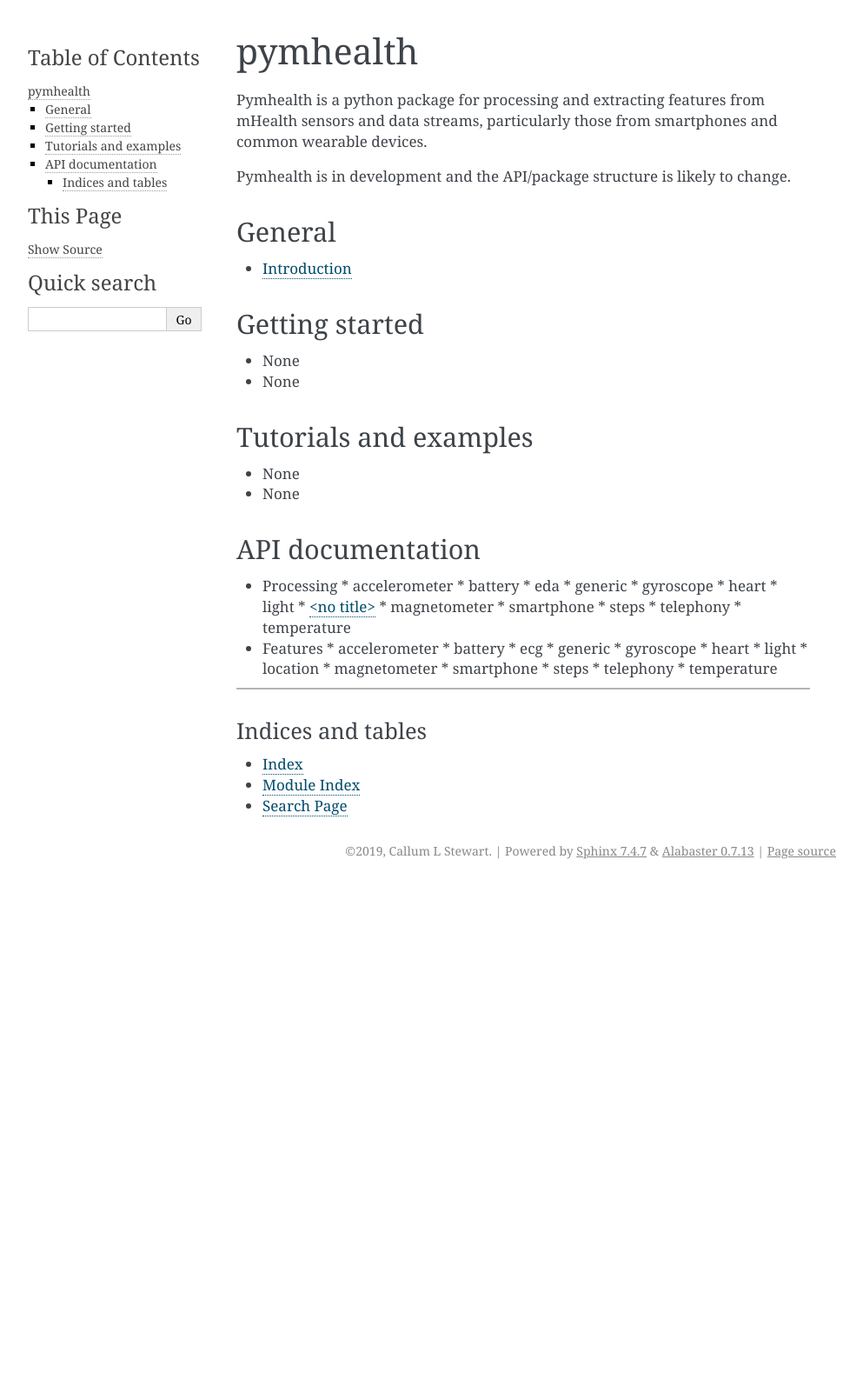
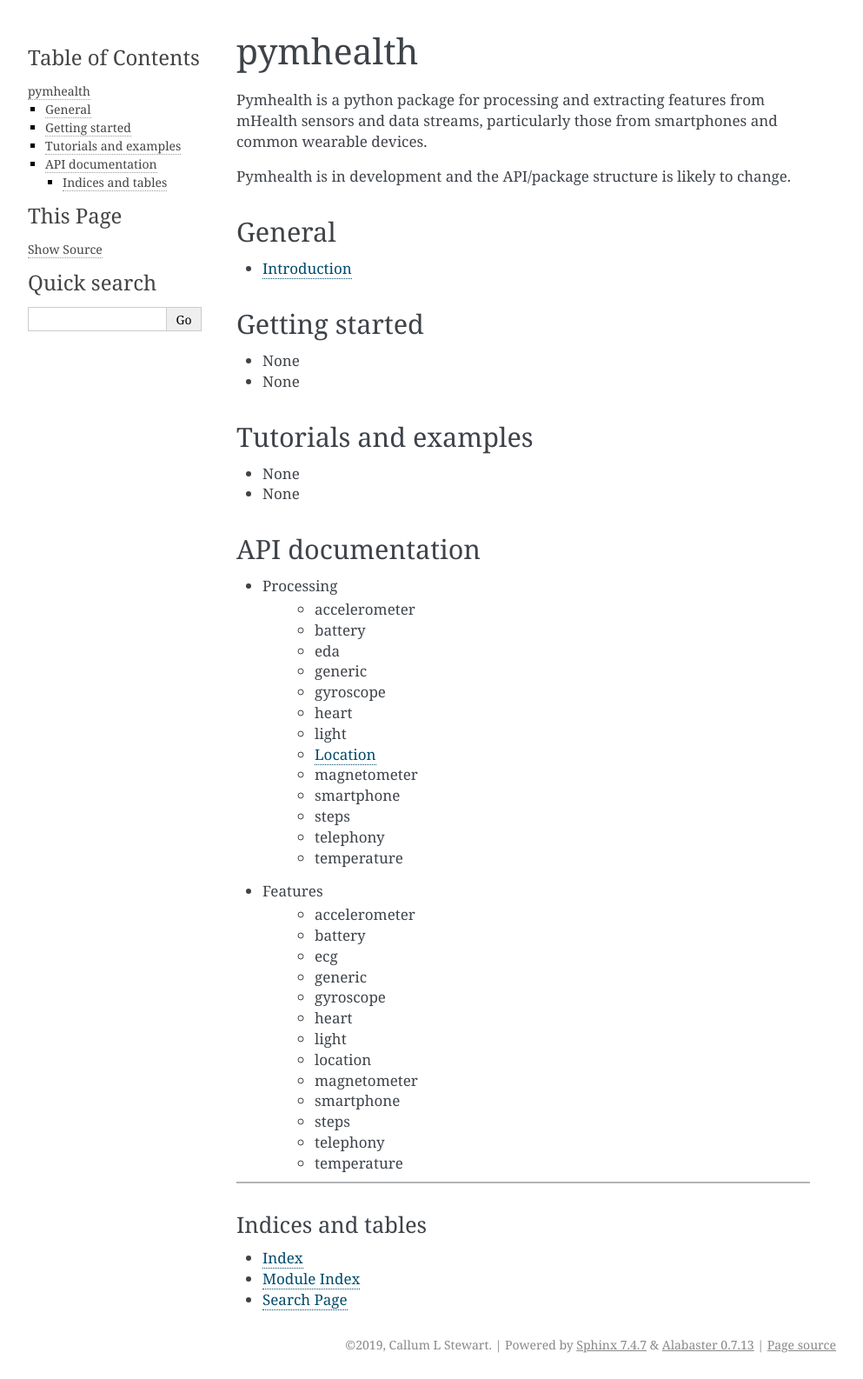
Before and after one commit to callumstew/pymhealth, a Sphinx documentation site: the page built from docs/index.rst, in a window 1280 px wide. Shown: the whole page at 87% size, without its empty margins (148-1141 px from the left). Built offline with Sphinx 7.4.7, drawn with Linux system fonts in a browser that asks for light colours; before the commit the page ends 1018 px from its top, so only the background shows below that.

```diff
--- a/docs/index.rst
+++ b/docs/index.rst
@@ -38,33 +38,33 @@ Tutorials and examples
 API documentation
 --------------------
 * Processing
-  * accelerometer
-  * battery
-  * eda
-  * generic
-  * gyroscope
-  * heart
-  * light
-  * :doc:`processing/location`
-  * magnetometer
-  * smartphone
-  * steps
-  * telephony
-  * temperature
+    - accelerometer
+    - battery
+    - eda
+    - generic
+    - gyroscope
+    - heart
+    - light
+    - :doc:`processing/location`
+    - magnetometer
+    - smartphone
+    - steps
+    - telephony
+    - temperature
 * Features
-  * accelerometer
-  * battery
-  * ecg
-  * generic
-  * gyroscope
-  * heart
-  * light
-  * location
-  * magnetometer
-  * smartphone
-  * steps
-  * telephony
-  * temperature
+    - accelerometer
+    - battery
+    - ecg
+    - generic
+    - gyroscope
+    - heart
+    - light
+    - location
+    - magnetometer
+    - smartphone
+    - steps
+    - telephony
+    - temperature
 
 ------------------
 
--- a/docs/intro.rst
+++ b/docs/intro.rst
@@ -26,4 +26,4 @@ Package structure
 There are two main subpackages: processing and features, for processing and
 extracting features from mHealth data respectively. Each contains submodules
 corresponding to common mHealth data streams (accelerometer, eda, telephony,
-etc).
+etc). There are also device specific preprocessing functions for some mHealth devicesand data (Fitbit, Empatica E4, Biovotion VSM1).
```
Also changed, not shown: docs/processing/location.rst (+124 -0 lines), 1 other file.
